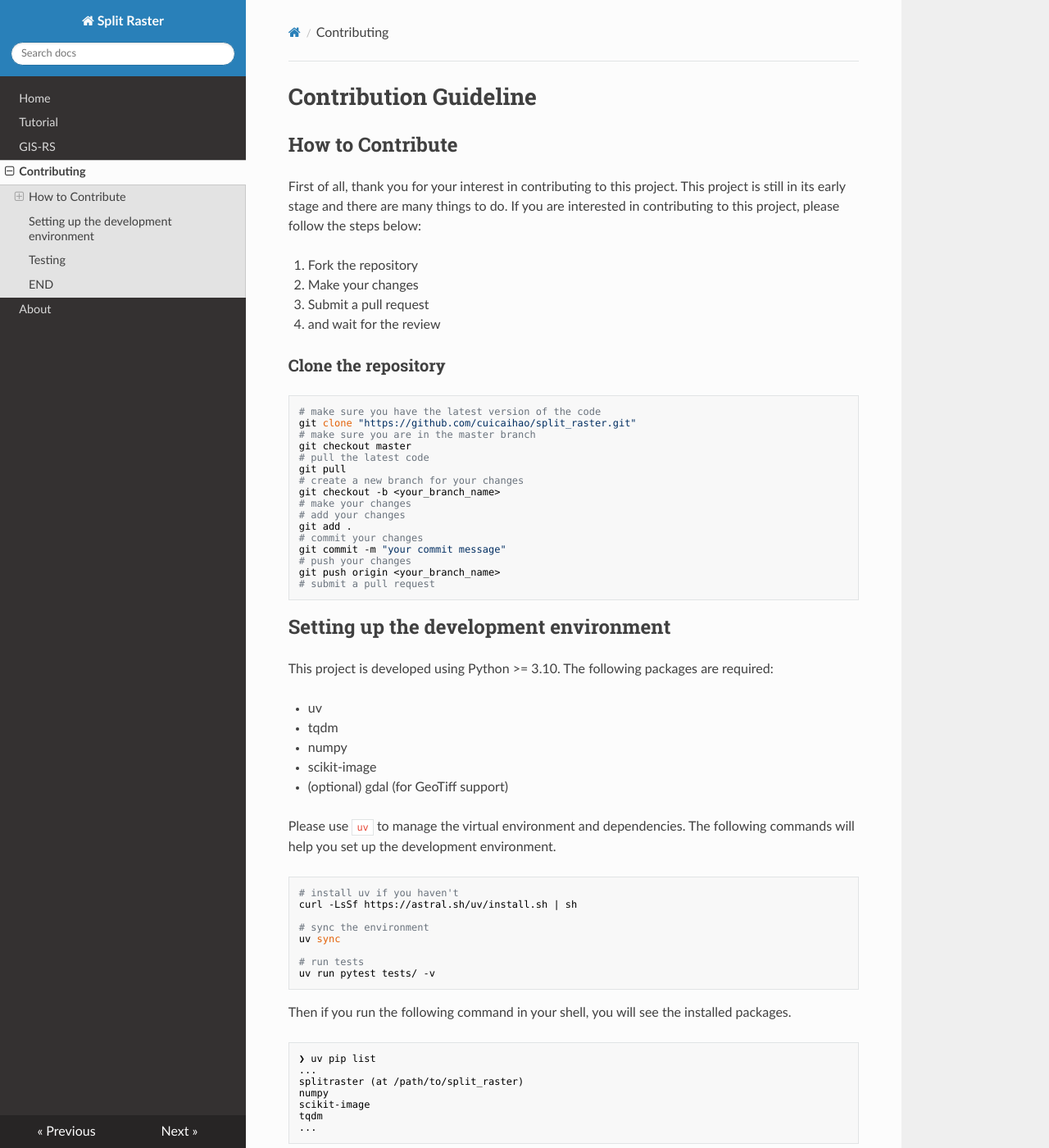
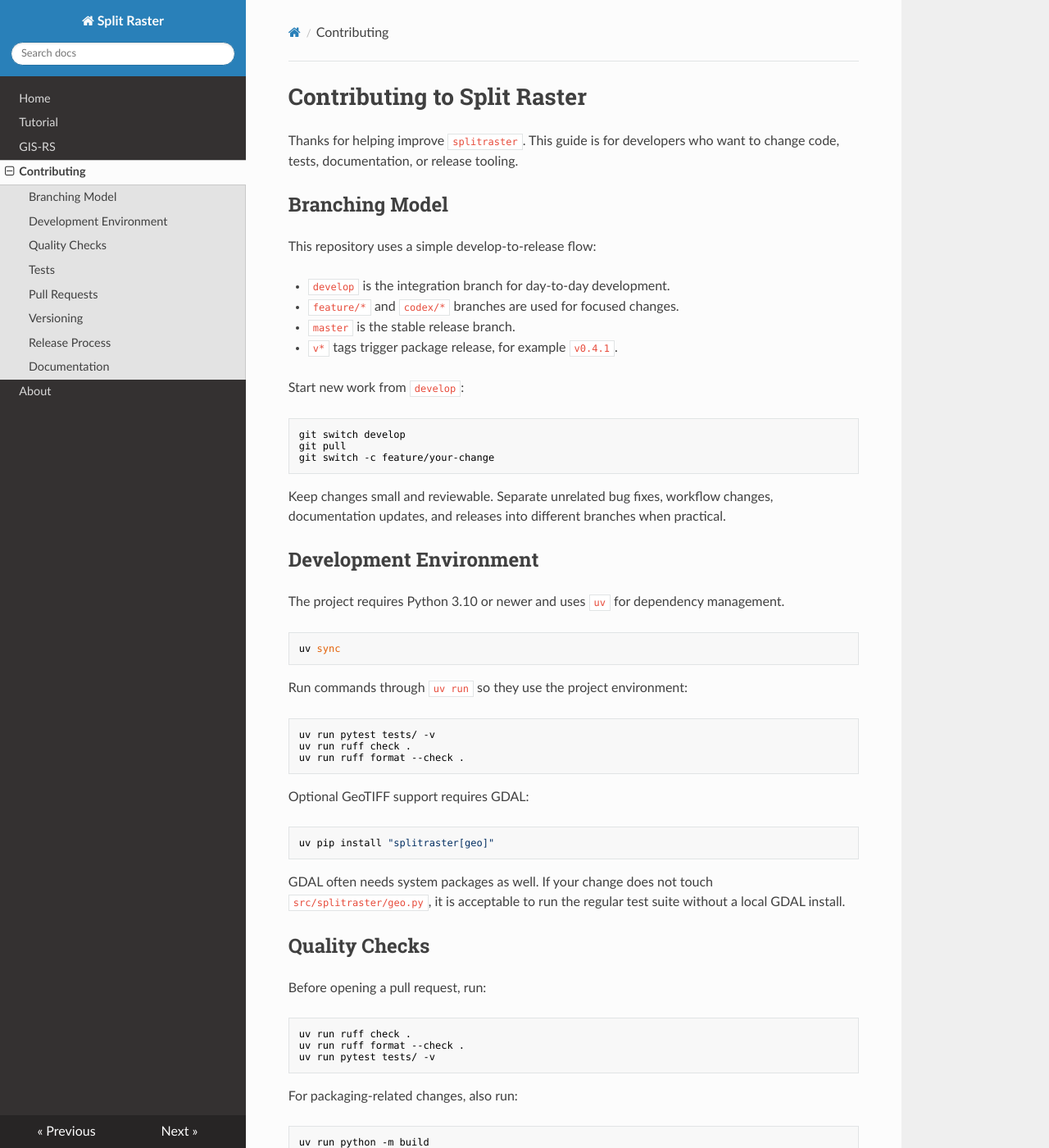
Before and after one commit to cuicaihao/split_raster, an MkDocs documentation site: the page built from docs/CONTRIBUTING.md, in a window 1280 px wide and 1400 px high. Shown: the whole window at 82% size. Built offline with MkDocs 1.6.1, drawn with Linux system fonts in a browser that asks for light colours; nearby versions of some CDN libraries; some of the changed text lies outside the part shown.

Commit message:
Document docs publishing flow

````diff
--- a/docs/CONTRIBUTING.md
+++ b/docs/CONTRIBUTING.md
@@ -1,84 +1,175 @@
-# Contribution Guideline
+# Contributing to Split Raster
 
-## How to Contribute
+Thanks for helping improve `splitraster`. This guide is for developers who want to
+change code, tests, documentation, or release tooling.
 
-First of all, thank you for your interest in contributing to this project. This project is still in its early stage and there are many things to do. If you are interested in contributing to this project, please follow the steps below:
+## Branching Model
 
-1. Fork the repository
-2. Make your changes
-3. Submit a pull request
-4. and wait for the review
+This repository uses a simple develop-to-release flow:
 
-### Clone the repository
+- `develop` is the integration branch for day-to-day development.
+- `feature/*` and `codex/*` branches are used for focused changes.
+- `master` is the stable release branch.
+- `v*` tags trigger package release, for example `v0.4.1`.
+
+Start new work from `develop`:
 
 ```bash
-# make sure you have the latest version of the code
-git clone "https://github.com/cuicaihao/split_raster.git"
-# make sure you are in the master branch
-git checkout master
-# pull the latest code
+git switch develop
 git pull
-# create a new branch for your changes
-git checkout -b <your_branch_name>
-# make your changes
-# add your changes
-git add .
-# commit your changes
-git commit -m "your commit message"
-# push your changes
-git push origin <your_branch_name>
-# submit a pull request
+git switch -c feature/your-change
 ```
 
-## Setting up the development environment
+Keep changes small and reviewable. Separate unrelated bug fixes, workflow changes,
+documentation updates, and releases into different branches when practical.
 
-This project is developed using Python >= 3.10. The following packages are required:
+## Development Environment
 
-- uv
-- tqdm
-- numpy
-- scikit-image
-- (optional) gdal (for GeoTiff support)
-
-Please use `uv` to manage the virtual environment and dependencies. The following commands will help you set up the development environment.
+The project requires Python 3.10 or newer and uses `uv` for dependency management.
 
 ```bash
-# install uv if you haven't
-curl -LsSf https://astral.sh/uv/install.sh | sh
+uv sync
+```
 
-# sync the environment
-uv sync
+Run commands through `uv run` so they use the project environment:
 
-# run tests
+```bash
+uv run pytest tests/ -v
+uv run ruff check .
+uv run ruff format --check .
+```
+
+Optional GeoTIFF support requires GDAL:
+
+```bash
+uv pip install "splitraster[geo]"
+```
+
+GDAL often needs system packages as well. If your change does not touch
+`src/splitraster/geo.py`, it is acceptable to run the regular test suite without a
+local GDAL install.
+
+## Quality Checks
+
+Before opening a pull request, run:
+
+```bash
+uv run ruff check .
+uv run ruff format --check .
 uv run pytest tests/ -v
 ```
 
-Then if you run the following command in your shell, you will see the installed packages.
+For packaging-related changes, also run:
 
 ```bash
-❯ uv pip list
-...
-splitraster (at /path/to/split_raster)
-numpy
-scikit-image
-tqdm
-...
+uv run python -m build
+uv run python -m twine check dist/*
 ```
 
-## Testing
+The CI workflow repeats the important checks on Python 3.10, 3.11, 3.12, and 3.13.
 
-To test your changes, please run the following command:
+## Tests
+
+Tests should avoid writing generated files into tracked sample-data directories.
+Use `tmp_path` for output created during tests.
+
+Add or update tests when changing:
+
+- tile naming or overwrite behavior
+- crop size, stride, padding, or overlap behavior
+- random crop pairing between image and label
+- GeoTIFF read/write behavior
+- package metadata, build, or release workflow behavior
+
+GeoTIFF logic can be covered with fake GDAL objects when the test only needs to
+verify control flow. Use real GDAL integration tests only when the file I/O itself
+is the behavior under test.
+
+## Pull Requests
+
+Open pull requests into `develop` unless the maintainer asks for a different
+target branch.
+
+A good pull request includes:
+
+- a concise description of the change
+- the reason for the change
+- tests that were run
+- any remaining risks, especially around GDAL or release automation
+
+## Versioning
+
+The package version is maintained in one place:
+
+```toml
+# pyproject.toml
+[project]
+version = "0.4.1"
+```
+
+Do not edit `src/splitraster/__init__.py` to bump the version. The package
+`__version__` is read from installed package metadata.
+
+Use semantic versioning in spirit:
+
+- patch version for bug fixes and documentation-only release corrections
+- minor version for backward-compatible features
+- major version for breaking API or output-format changes
+
+## Release Process
+
+Releases are tag-driven. The release workflow runs only for tags matching `v*`.
+It also verifies that the tag matches the version in `pyproject.toml`.
+
+For example, to release `0.4.1`:
 
 ```bash
-❯ pytest tests/ -v
-cachedir: .pytest_cache
-rootdir: /Users/caihaocui/GitHub/split_raster
-collected 2 items
+# Update pyproject.toml:
+# version = "0.4.1"
 
-tests/test_splitraster.py::test_rgb_gt_slide_window PASSED                         [ 50%]
-tests/test_splitraster.py::test_rgb_gt_random_crop PASSED                          [100%]
+git add pyproject.toml
+git commit -m "Bump version to 0.4.1"
+
+# After the release commit is on master:
+git tag v0.4.1
+git push origin master
+git push origin v0.4.1
 ```
 
-If you see the above output, it means that you have successfully passed the test.
+The release workflow will:
 
-## END
+1. build the source distribution and wheel once
+2. validate distribution metadata with `twine check`
+3. test the built wheel on Python 3.10 through 3.13
+4. publish to PyPI with Trusted Publishing/OIDC
+5. create a GitHub Release with the same artifacts
+
+PyPI Trusted Publishing must be configured for:
+
+- repository: `cuicaihao/split_raster`
+- workflow: `python-CD.yml`
+- environment: `pypi`
+
+## Documentation
+
+Documentation source files live in `docs/` and are built with MkDocs. Treat
+documentation like code: edit the source Markdown and image files, then let the
+docs workflow publish the generated site.
+
+Repository layout:
+
+- `docs/` contains tracked documentation source files.
+- `mkdocs.yml` contains navigation and MkDocs configuration.
+- `site/` is local build output and should stay untracked.
+- `gh-pages` is the deployment branch for generated GitHub Pages content.
+
+Do not manually edit generated files in `site/` or on `gh-pages`. Make the change
+in `docs/`, verify it locally, and let the workflow publish it.
+
+```bash
+uv run mkdocs serve
+uv run mkdocs build
+```
+
+Documentation deploy is handled separately from package release and runs from the
+docs workflow.
````
Also changed, not shown: 1 other file.
